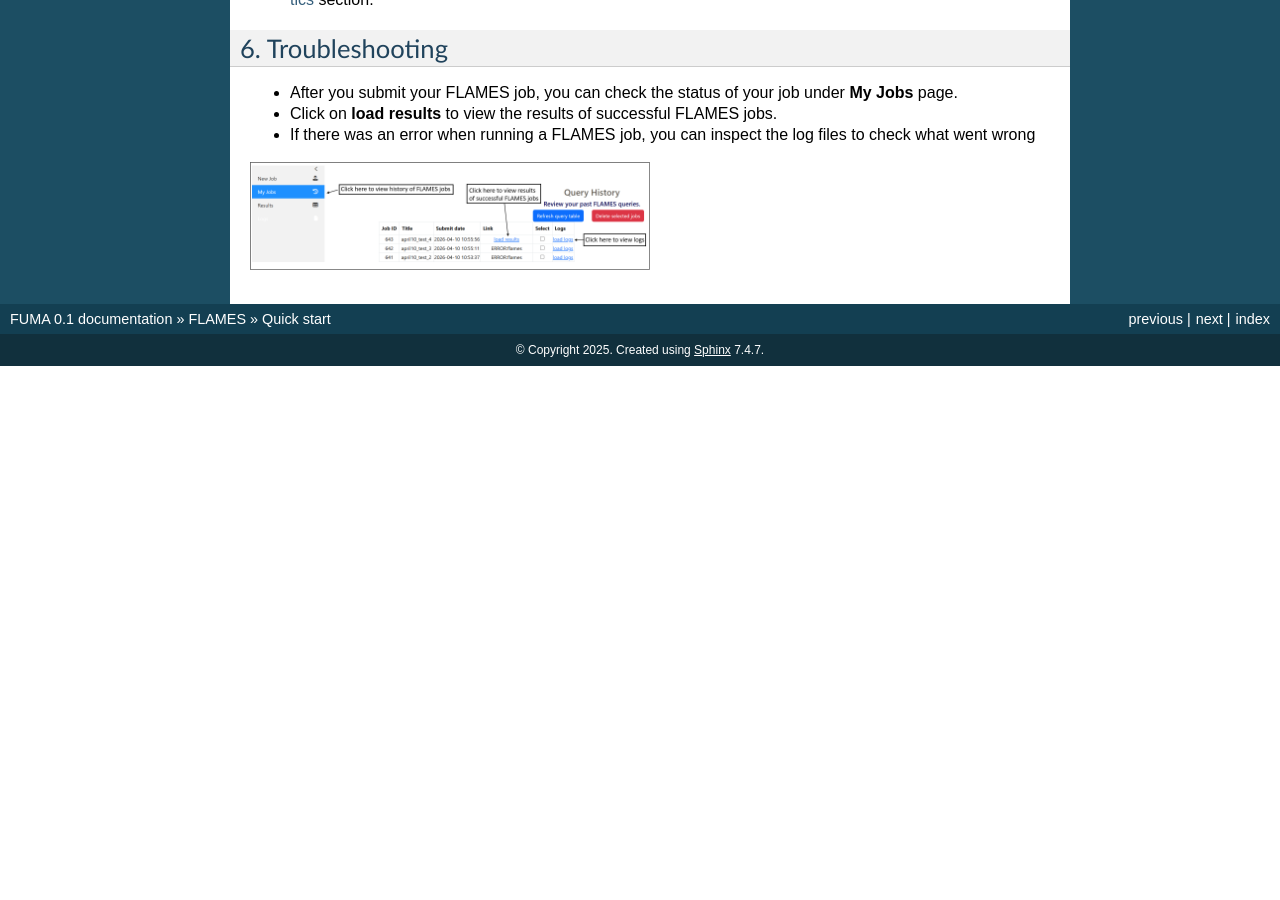
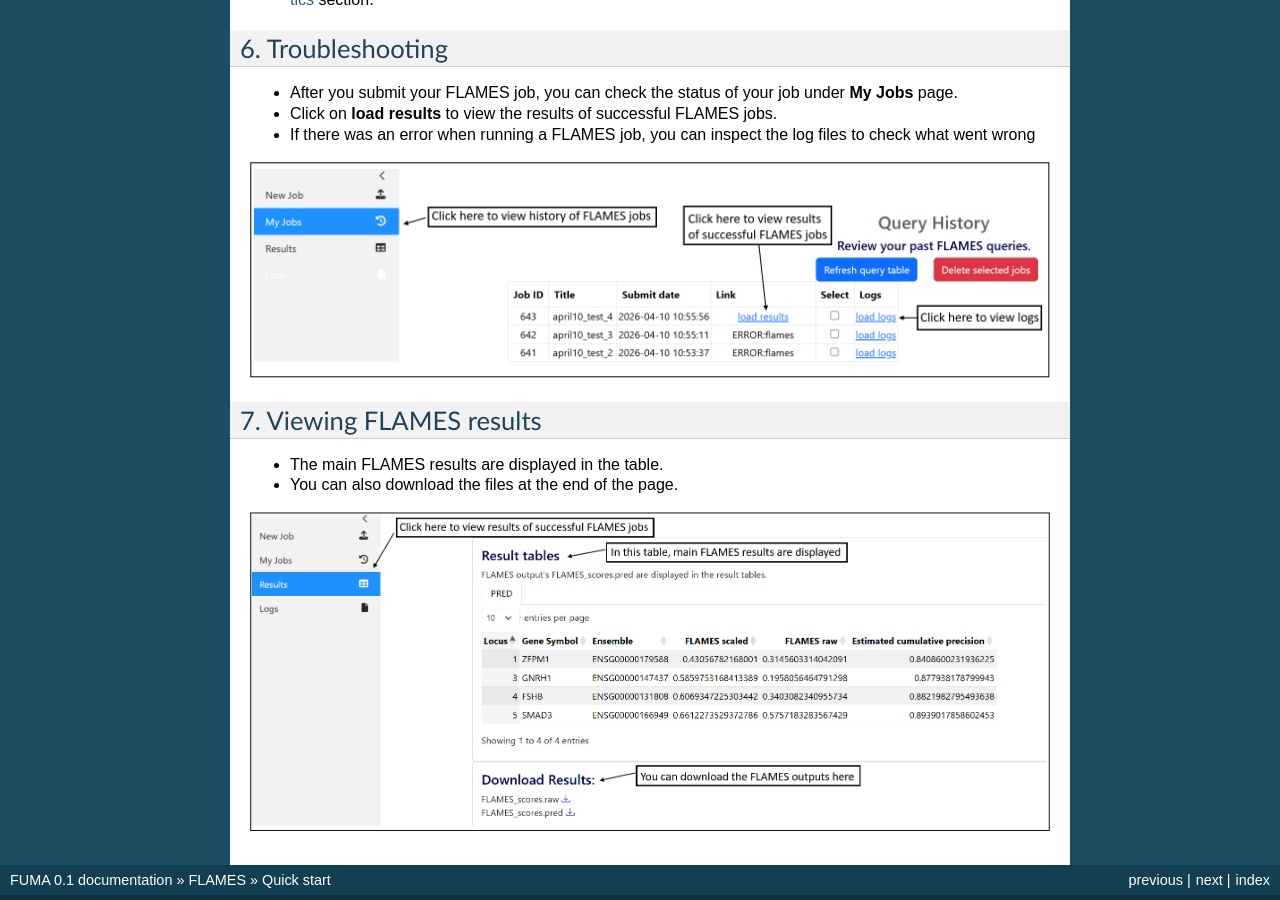
Before and after one commit to tanyaphung/fuma_docs, a Sphinx documentation site: the page built from docs/source/flames/quick_start.rst, in a window 1280 px wide and 900 px high, scrolled down 1841 px. Built offline with Sphinx 7.4.7, drawn with Linux system fonts in a browser that asks for light colours; before the commit the page ends 2207 px from its top, so only the background shows below that; some of the changed text lies outside the part shown.

Commit message:
add results page

```diff
--- a/docs/source/flames/quick_start.rst
+++ b/docs/source/flames/quick_start.rst
@@ -69,4 +69,13 @@
 - If there was an error when running a FLAMES job, you can inspect the log files to check what went wrong
 
 .. image:: query_page.png
-   :width: 400
+   :width: 800
+
+7. Viewing FLAMES results
+-------------------------
+
+- The main FLAMES results are displayed in the table.
+- You can also download the files at the end of the page.
+
+.. image:: results_page.png
+   :width: 800
```
Also changed, not shown: docs/source/flames/results_page.png (added).
